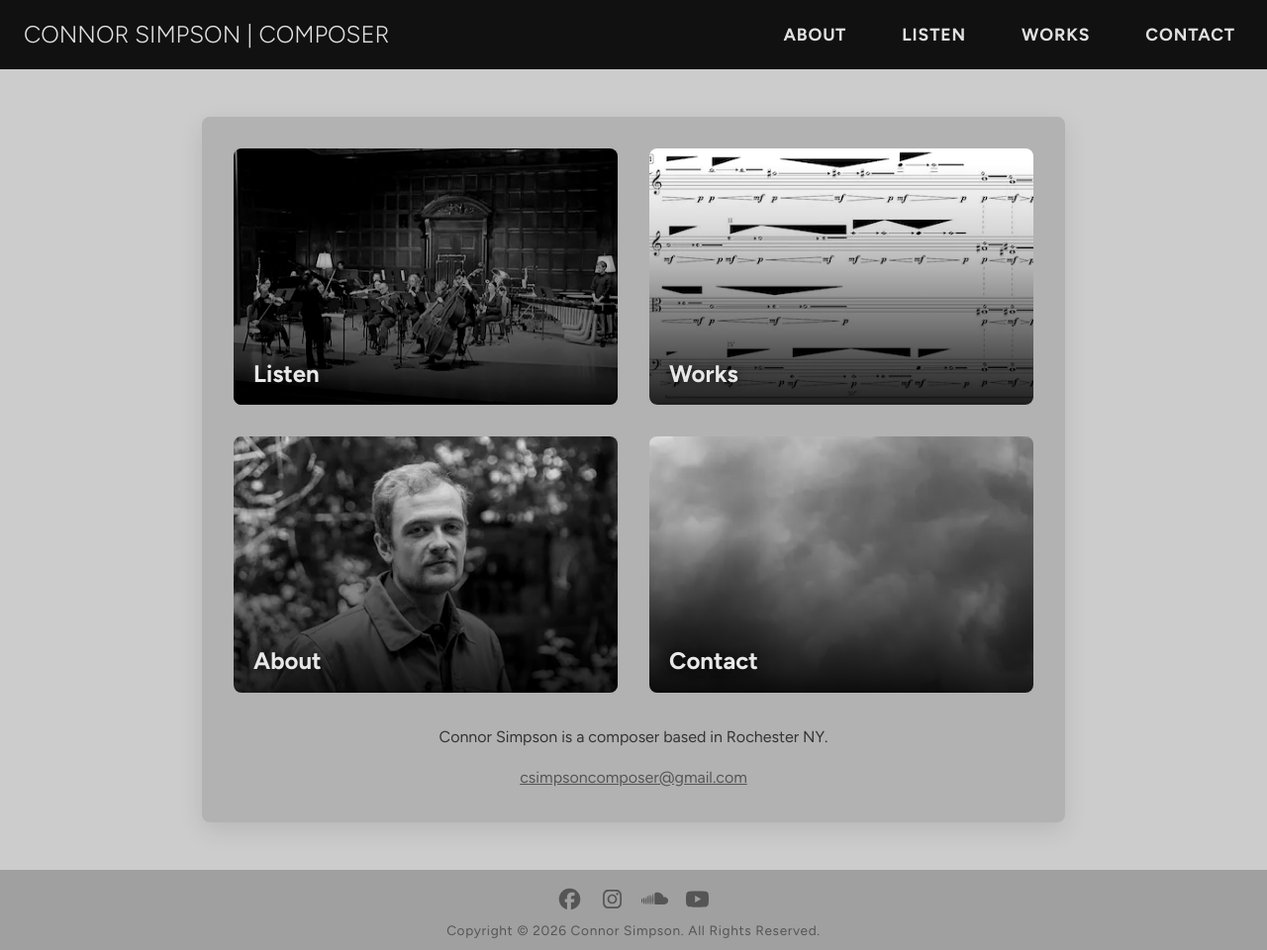
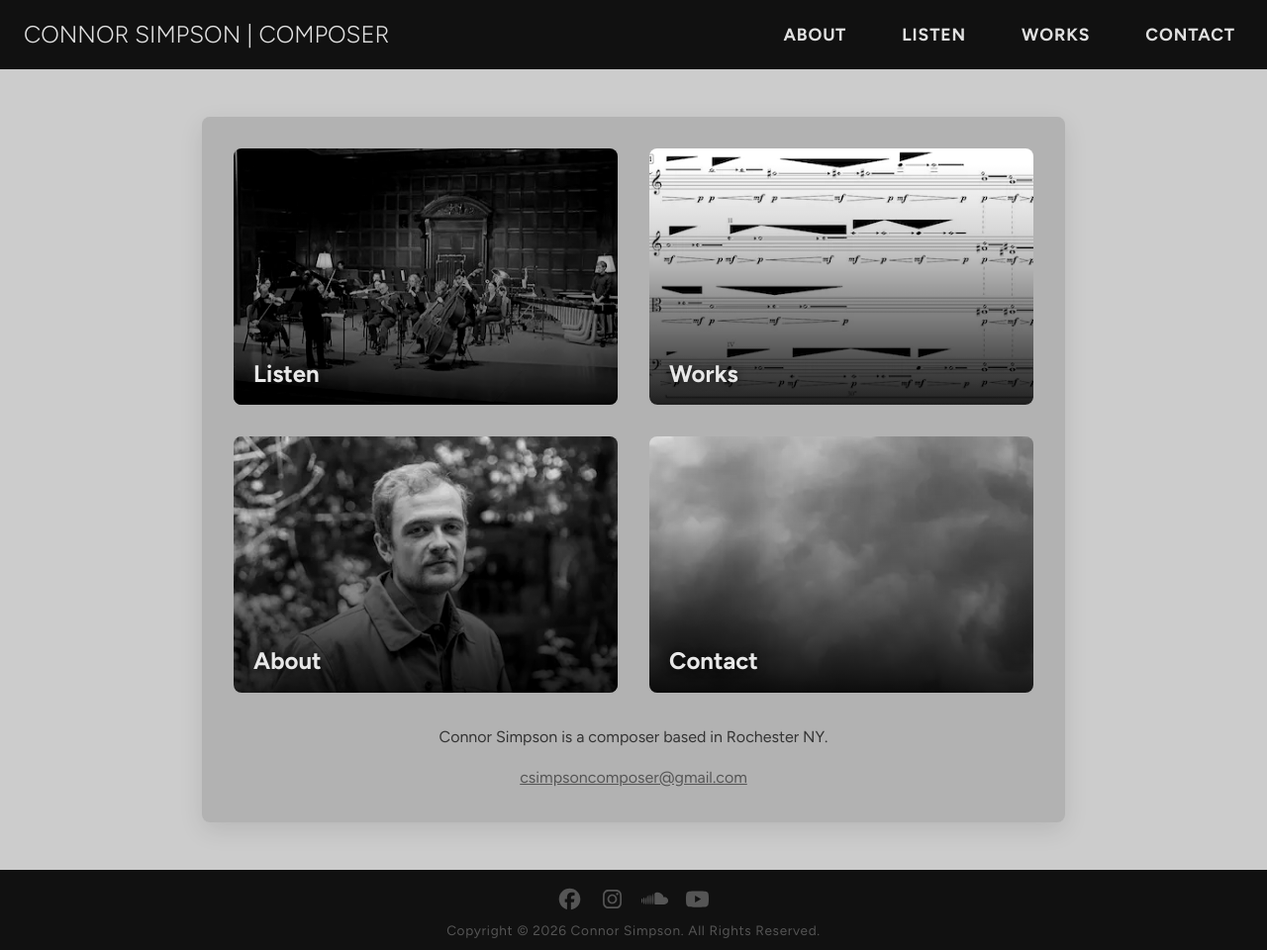
Before and after one commit to connorsimpsoncomposer/connorsimpsoncomposer.github.io, a Jekyll site: the page built from index.html, in a window 1280 px wide. Shown: the whole page at 99% size. Built offline with Jekyll 4.4.1, drawn with Linux system fonts in a browser that asks for light colours.

Commit message:
color changes
just changed color behind body

```diff
--- a/_layouts/default.html
+++ b/_layouts/default.html
@@ -6,6 +6,7 @@
     <meta charset="UTF-8" />
     <meta http-equiv="X-UA-Compatible" content="IE=edge" />
     <meta name="viewport" content="width=device-width, initial-scale=1.0" />
+    <meta name="theme-color" content="#000000">
     <link rel="preconnect" href="{{ '/' | absolute_url }}">
     <link rel="stylesheet" href="{{ '/_assets/css/main.css' | relative_url }}">
     <title>{{ page.title }} | Connor Simpson</title>
--- a/_sass/_base.scss
+++ b/_sass/_base.scss
@@ -2,10 +2,14 @@
   font-family: "Figtree", sans-serif;
   font-size: $fs-base;
   color: var(--text-color);
-  background-color: var(--bg-color);
+  background-color: var(--bg-dim);
   line-height: 1.6;
   -webkit-font-smoothing: antialiased;
   -moz-osx-font-smoothing: grayscale;
+}
+
+.body-container {
+  background-color: var(--bg-color);
 }
 
 *,
--- a/_sass/_components.scss
+++ b/_sass/_components.scss
@@ -72,7 +72,7 @@
   }
 }
 
-.menu-toggle-checkbox:checked~.navbar {
+.menu-toggle-checkbox:checked ~ .navbar {
   transform: translateX(0%);
 }
 
@@ -128,7 +128,7 @@
 .site-footer {
   padding-top: $gap-sm;
   padding-bottom: $gap-xs;
-  background-color: var(--accent-color);
+  background-color: var(--bg-dim);
   text-align: center;
   user-select: none;
 }
--- a/_sass/_variables.scss
+++ b/_sass/_variables.scss
@@ -99,7 +99,7 @@
   color-surface: $gray-200,
   color-surface-alt: $gray-700,
   color-bg-mid: $gray-700,
-  color-bg-dim: $gray-800,
+  color-bg-dim: $black,
   color-text: $gray-200,
   color-text-heading: $gray-100,
   color-text-accent: $gray-300,
```
